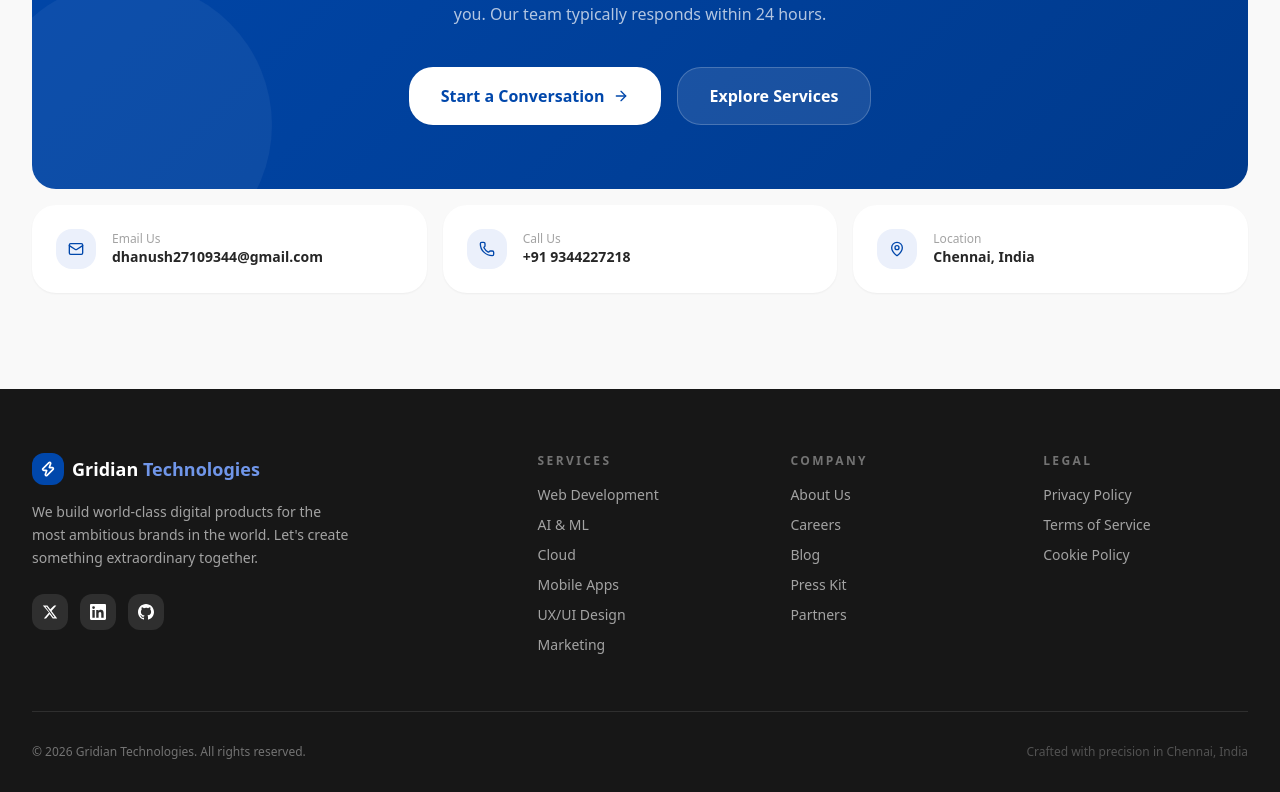
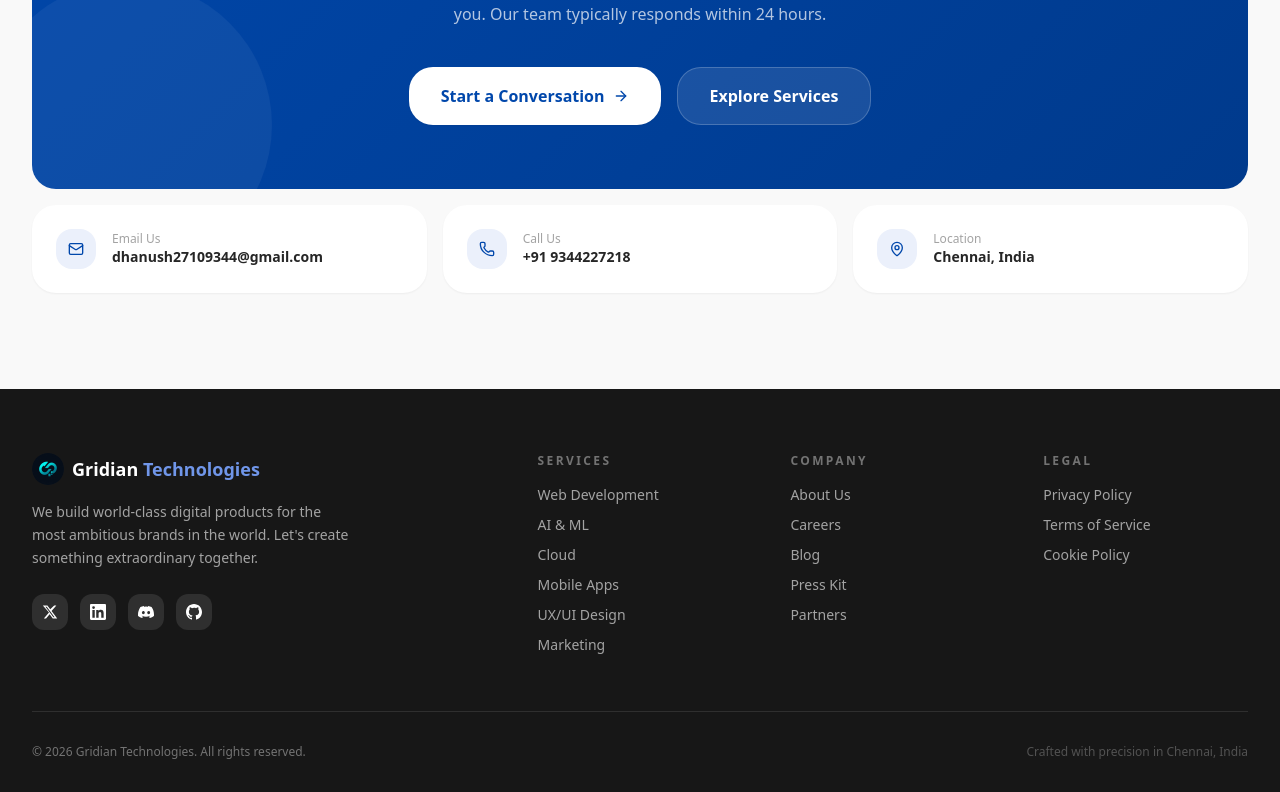
Before and after one commit to gridiantechnologies-cpu/Gridian-Technologies, a Next.js app: page / in a window 1280 px wide. Shown: the part 4616-5408 px from the top of the page. Built offline with nearby package versions, Linux system fonts and the light colour scheme.

Commit message:
feat: update footer logo and add Discord icon

```diff
--- a/src/components/Footer.tsx
+++ b/src/components/Footer.tsx
@@ -1,6 +1,7 @@
 "use client";
 
-import { Zap, ArrowUpRight } from "lucide-react";
+import { ArrowUpRight } from "lucide-react";
+import Image from "next/image";
 
 const footerLinks = {
   Services: ["Web Development", "AI & ML", "Cloud", "Mobile Apps", "UX/UI Design", "Marketing"],
@@ -28,6 +29,15 @@ const socials = [
     ),
   },
   {
+    label: "Discord",
+    href: "#",
+    svg: (
+      <svg viewBox="0 0 24 24" className="w-4 h-4 fill-current" aria-hidden="true">
+        <path d="M20.317 4.37a19.791 19.791 0 0 0-4.885-1.515.074.074 0 0 0-.079.037c-.21.375-.444.864-.608 1.25a18.27 18.27 0 0 0-5.487 0 12.64 12.64 0 0 0-.612-1.25.077.077 0 0 0-.079-.037 19.736 19.736 0 0 0-4.885 1.515.069.069 0 0 0-.032.027C.533 9.048-.32 13.58.1 18.057a.082.082 0 0 0 .031.057 19.9 19.9 0 0 0 5.993 3.03.078.078 0 0 0 .084-.028 14.09 14.09 0 0 0 1.226-1.994.076.076 0 0 0-.041-.106 13.107 13.107 0 0 1-1.872-.892.077.077 0 0 1-.008-.128 10.2 10.2 0 0 0 .372-.292.074.074 0 0 1 .077-.01c3.928 1.793 8.18 1.793 12.062 0a.074.074 0 0 1 .078.01c.12.098.246.198.372.292a.077.077 0 0 1-.006.128 12.51 12.51 0 0 1-1.873.892.076.076 0 0 0-.041.107c.36.698.772 1.362 1.225 1.993a.076.076 0 0 0 .084.028 19.839 19.839 0 0 0 6.002-3.03.077.077 0 0 0 .032-.054c.5-5.177-.838-9.674-3.548-13.66a.061.061 0 0 0-.031-.03zM8.02 15.33c-1.182 0-2.156-1.085-2.156-2.419 0-1.333.955-2.419 2.156-2.419 1.21 0 2.176 1.085 2.156 2.419 0 1.334-.955 2.419-2.156 2.419zm7.974 0c-1.182 0-2.156-1.085-2.156-2.419 0-1.333.955-2.419 2.156-2.419 1.21 0 2.176 1.085 2.156 2.419 0 1.334-.946 2.419-2.156 2.419z" />
+      </svg>
+    ),
+  },
+  {
     label: "GitHub",
     href: "https://github.com/gridiantechnologies-cpu",
     svg: (
@@ -47,8 +57,15 @@ export default function Footer() {
           {/* Brand */}
           <div className="lg:col-span-2">
             <a href="#" className="flex items-center gap-2 mb-4">
-              <div className="w-8 h-8 rounded-xl bg-cobalt-500 flex items-center justify-center">
-                <Zap className="w-4 h-4 text-white" strokeWidth={2.5} />
+              <div className="w-8 h-8 rounded-xl overflow-hidden flex items-center justify-center">
+                <Image
+                  src="/icon.png"
+                  alt="Gridian Technologies Logo"
+                  width={32}
+                  height={32}
+                  className="w-8 h-8 object-cover"
+                  priority
+                />
               </div>
               <span className="font-bold text-lg">
                 Gridian<span className="text-cobalt-300"> Technologies</span>
```
